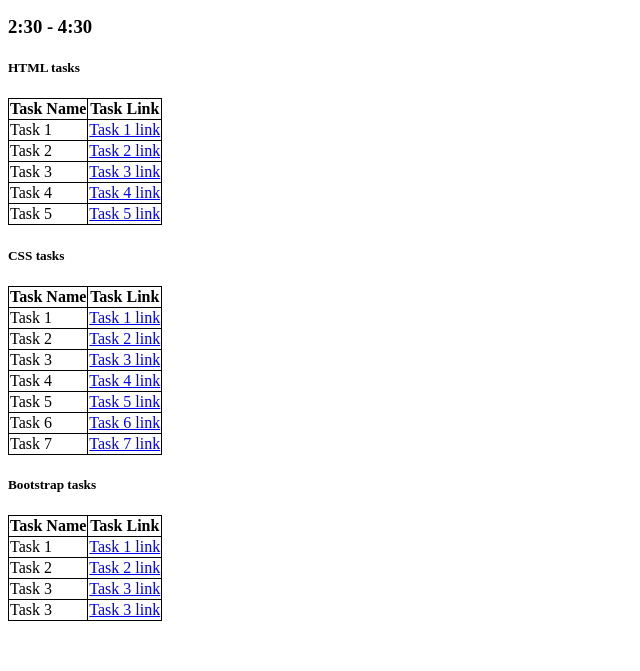
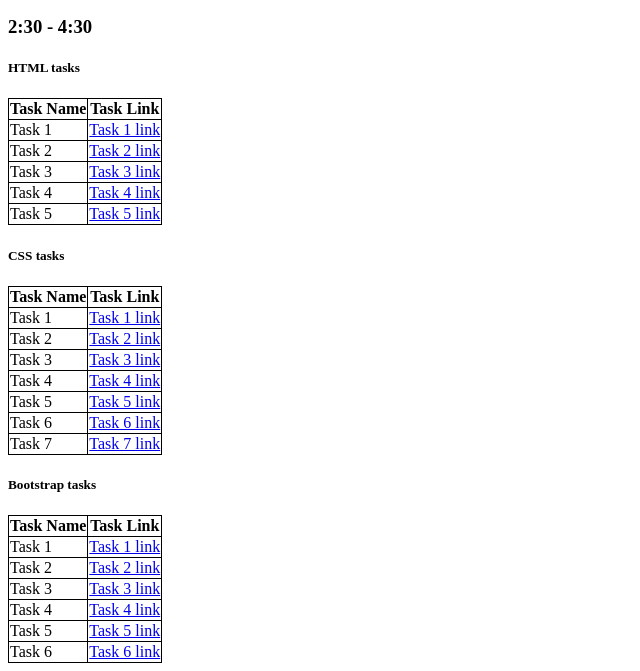
Before and after one commit to RufusAntonAlex/VIT-Ethnus-MERN, a plain HTML site: page index.html in a window 1280 px wide. Shown: the part 163-834 px from the top of the page, without its empty margins (0-640 px from the left). Before the commit the page ends 800 px from the top, so only its background shows below. Drawn offline with Linux system fonts and the light colour scheme.

Commit message:
Update index.html

```diff
--- a/index.html
+++ b/index.html
@@ -117,27 +117,40 @@
       <tr>
         <td>Task 1</td>
         <td>
-          <a href="./htmltasks/css1.html" target="_blank">Task 1 link</a>
+          <a href="./BootstrapTasks/task1.html" target="_blank">Task 1 link</a>
         </td>
       </tr>
       <tr>
         <td>Task 2</td>
         <td>
-          <a href="./csstasks/task1.html" target="_blank">Task 2 link</a>
+          <a href="./BootstrapTasks/task2.html" target="_blank">Task 2 link</a>
         </td>
       </tr>
       <tr>
         <td>Task 3</td>
         <td>
-          <a href="./htmltasks/Form.html" target="_blank">Task 3 link</a>
+          <a href="./BootstrapTasks/task3.html" target="_blank">Task 3 link</a>
         </td>
       </tr>
       <tr>
-        <td>Task 3</td>
+        <td>Task 4</td>
         <td>
-          <a href="./bootstraptasks/task2.html" target="_blank">Task 3 link</a>
+          <a href="./BootstrapTasks/task4.html" target="_blank">Task 4 link</a>
         </td>
       </tr>
+      <tr>
+        <td>Task 5</td>
+        <td>
+          <a href="./BootstrapTasks/task5.html" target="_blank">Task 5 link</a>
+        </td>
+      </tr>
+      <tr>
+        <td>Task 6</td>
+        <td>
+          <a href="./BootstrapTasks/task6.html" target="_blank">Task 6 link</a>
+        </td>
+      </tr>
+
     </table>
   </body>
 </html>
```
